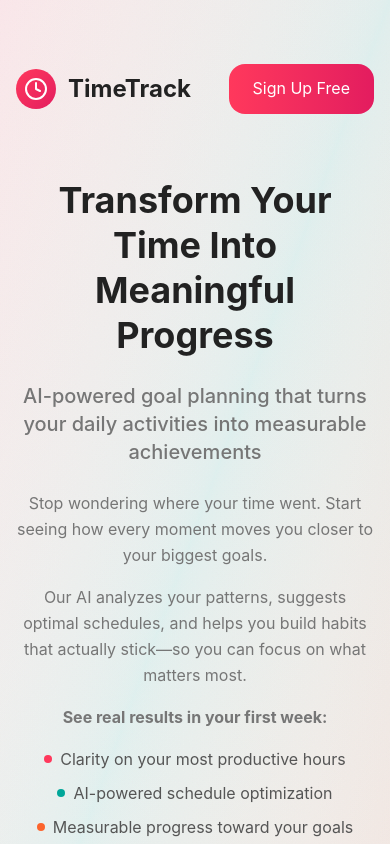
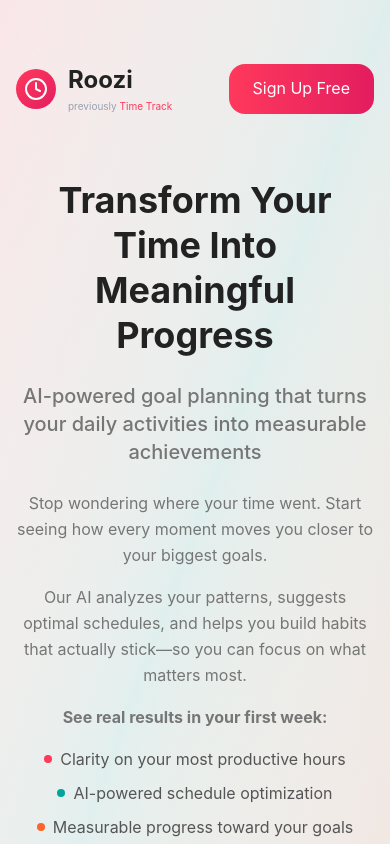
Before and after one commit to panda437/Time-tracking, a Next.js app: page / in a window 390 px wide. Shown: the top 844 px of the page. Built offline with nearby package versions, Linux system fonts and the light colour scheme; no server answers; a web font is replaced by a local one.

Commit message:
Brand update: Roozi main brand, 'previously Time Track' below in 10pt gray font (homepage, header, footer)

```diff
--- a/src/app/layout.tsx
+++ b/src/app/layout.tsx
@@ -16,12 +16,12 @@ const geistMono = Geist_Mono({
 
 export const metadata: Metadata = {
   metadataBase: new URL('https://time-track.vercel.app'),
-  title: "TimeTrack - Personal Time Tracking Made Beautiful",
-  description: "Transform how you understand your time with TimeTrack. Beautiful, intuitive time tracking with mood insights, calendar views, and Pomodoro timer. Track your life's story, one moment at a time.",
-  keywords: "time tracking, productivity, personal time tracker, mood tracking, calendar, pomodoro timer, time management, daily habits, life tracking",
-  authors: [{ name: "TimeTrack" }],
-  creator: "TimeTrack",
-  publisher: "TimeTrack",
+  title: "Roozi (previously Time Track) - Personal Time Tracking Made Beautiful",
+  description: "Transform how you understand your time with Roozi (previously Time Track). Beautiful, intuitive time tracking with mood insights, calendar views, and Pomodoro timer. Track your life's story, one moment at a time.",
+  keywords: "time tracking, productivity, personal time tracker, mood tracking, calendar, pomodoro timer, time management, daily habits, life tracking, roozi, time track",
+  authors: [{ name: "Roozi" }],
+  creator: "Roozi",
+  publisher: "Roozi",
   robots: "index, follow",
 
   // Open Graph
@@ -29,15 +29,15 @@ export const metadata: Metadata = {
     type: "website",
     locale: "en_US",
     url: "https://time-track.vercel.app",
-    title: "TimeTrack - Personal Time Tracking Made Beautiful",
-    description: "Transform how you understand your time with TimeTrack. Beautiful, intuitive time tracking with mood insights, calendar views, and Pomodoro timer.",
-    siteName: "TimeTrack",
+    title: "Roozi (previously Time Track) - Personal Time Tracking Made Beautiful",
+    description: "Transform how you understand your time with Roozi (previously Time Track). Beautiful, intuitive time tracking with mood insights, calendar views, and Pomodoro timer.",
+    siteName: "Roozi",
     images: [
       {
         url: "/time.jpg",
         width: 1200,
         height: 630,
-        alt: "TimeTrack - Personal Time Tracking App",
+        alt: "Roozi - Personal Time Tracking App (previously Time Track)",
       },
     ],
   },
@@ -45,10 +45,10 @@ export const metadata: Metadata = {
   // Twitter
   twitter: {
     card: "summary_large_image",
-    title: "TimeTrack - Personal Time Tracking Made Beautiful",
+    title: "Roozi (previously Time Track) - Personal Time Tracking Made Beautiful",
     description: "Transform how you understand your time with beautiful, intuitive time tracking.",
     images: ["/time.jpg"],
-    creator: "@timetrack",
+    creator: "@rooziapp",
   },
 
   // Icons
--- a/src/app/page.tsx
+++ b/src/app/page.tsx
@@ -54,7 +54,10 @@ export default function Home() {
               <div className="w-10 h-10 bg-gradient-to-br from-[#FF385C] to-[#E31C5F] rounded-2xl flex items-center justify-center">
                 <Clock className="h-6 w-6 text-white" />
               </div>
-              <span className="text-2xl font-bold text-[#222222]">TimeTrack</span>
+              <span className="flex flex-col items-start">
+                <span className="text-2xl font-bold text-[#222222]">Roozi</span>
+                <span className="text-[10px] text-gray-400 font-normal mt-0.5">previously <span className="text-[#FF385C]">Time Track</span></span>
+              </span>
             </div>
             <Link
               href="/api/auth/signin/google"
@@ -254,7 +257,10 @@ export default function Home() {
             <div className="w-8 h-8 bg-gradient-to-br from-[#FF385C] to-[#E31C5F] rounded-xl flex items-center justify-center">
               <Clock className="h-4 w-4 text-white" />
             </div>
-            <span className="text-xl font-bold">TimeTrack</span>
+            <span className="flex flex-col items-start">
+              <span className="text-xl font-bold">Roozi</span>
+              <span className="text-[10px] text-gray-400 font-normal mt-0.5">previously <span className="text-[#FF385C]">Time Track</span></span>
+            </span>
           </div>
           <p className="text-gray-400">
             Transform your time into meaningful progress. Achieve your goals with AI-powered insights.
--- a/src/components/Header.tsx
+++ b/src/components/Header.tsx
@@ -48,9 +48,9 @@ export default function Header({ user }: HeaderProps) {
                 </div>
                 <Heart className="absolute -top-1 -right-1 h-3 w-3 md:h-4 md:w-4 text-[#FF385C] fill-current animate-pulse-warm" />
               </div>
-              <div className="ml-2 md:ml-3">
-                <h1 className="text-lg md:text-2xl font-semibold text-[#222222] tracking-tight">TimeTrack</h1>
-                <p className="text-xs text-[#767676] -mt-1 hidden md:block">Your life, beautifully tracked</p>
+              <div className="ml-2 md:ml-3 flex flex-col items-start">
+                <span className="text-lg md:text-2xl font-semibold text-[#222222] tracking-tight">Roozi</span>
+                <span className="text-[10px] text-gray-400 font-normal mt-0.5">previously <span className="text-[#FF385C]">Time Track</span></span>
               </div>
             </Link>
 
```
